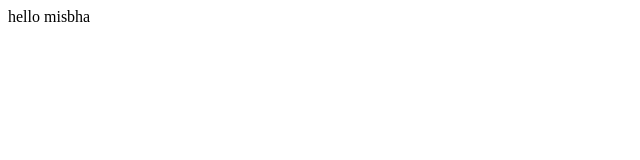
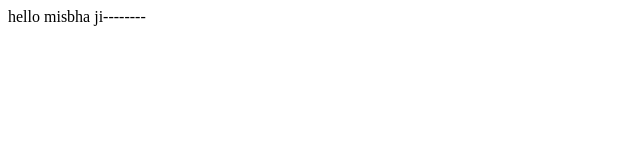
Before and after one commit to mizza2205/office_git_folder, a plain HTML site: page index.html in a window 1280 px wide. Shown: the full height of the page, 0-640 px from the left. Drawn offline with Linux system fonts and the light colour scheme.

```diff
--- a/index.html
+++ b/index.html
@@ -6,6 +6,6 @@
     <title>First page</title>
 </head>
 <body>
-    hello misbha
+    hello misbha ji--------
 </body>
 </html>
```
